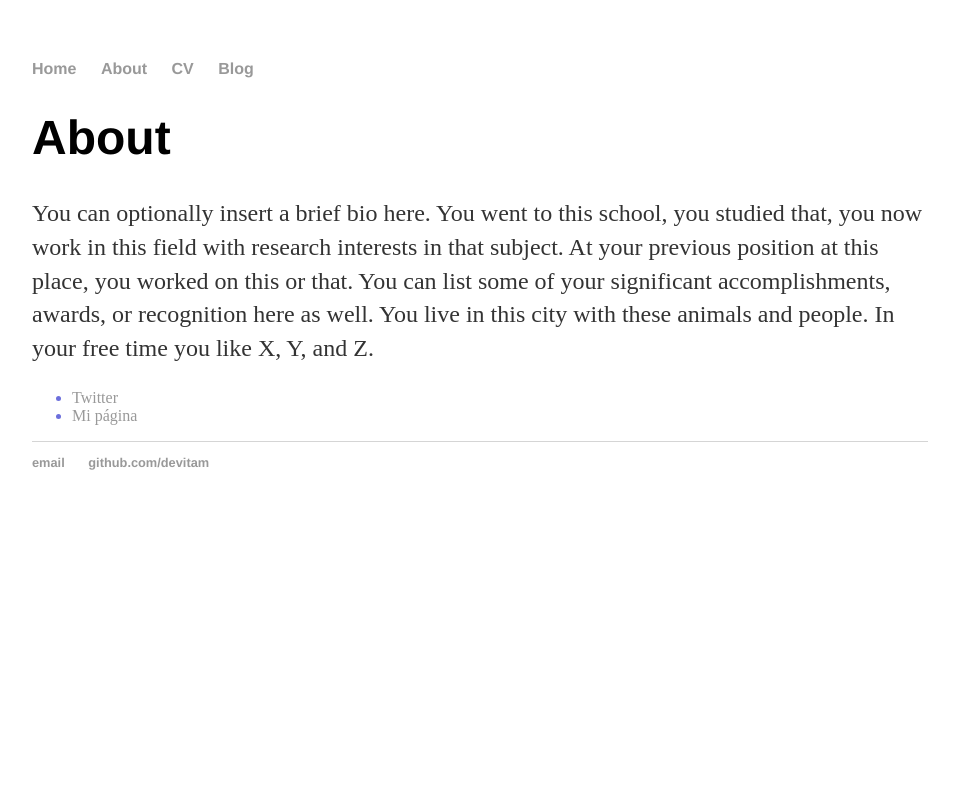
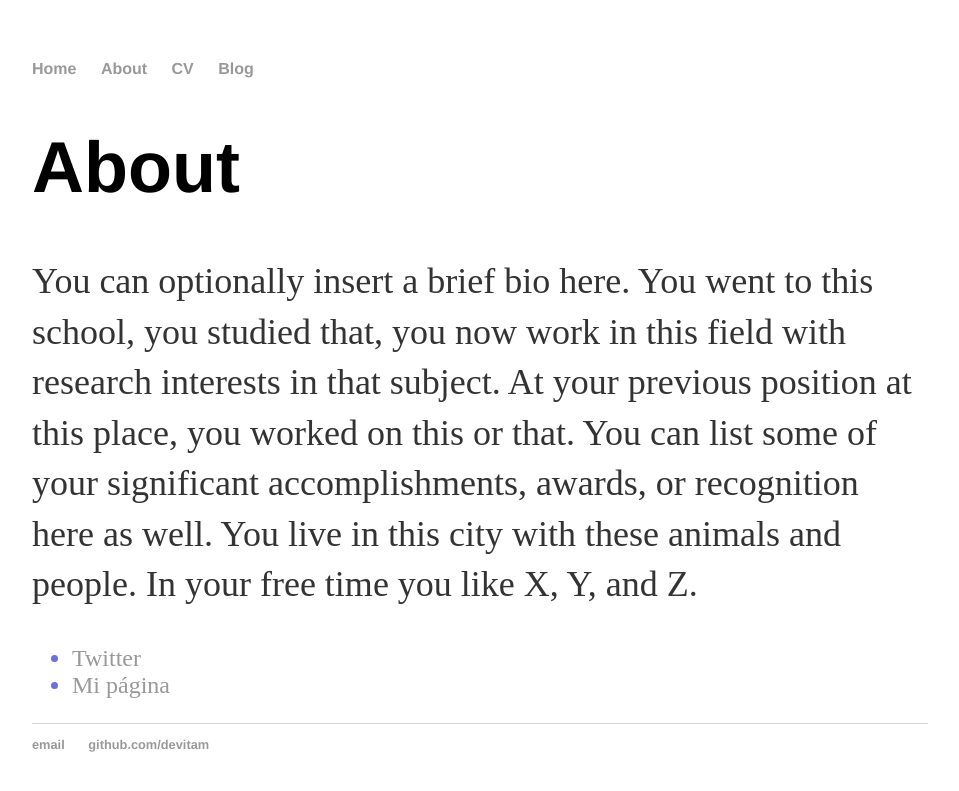
Before and after one commit to devitam/devitabasic.github.io, a Jekyll site: the page built from about/index.html, in a window 1280 px wide. Shown: the top 791 px of the page, without its empty margins (160-1119 px from the left). Built offline with Jekyll 4.4.1, drawn with Linux system fonts in a browser that asks for light colours.

Commit message:
Update index.html

```diff
--- a/about/index.html
+++ b/about/index.html
@@ -2,8 +2,8 @@
 layout: default
 title: About Mariano Devita
 ---
-<div>
-	<h1>
+<div class="about">
+  <h1>
     About
   </h1>
   <p>
```
